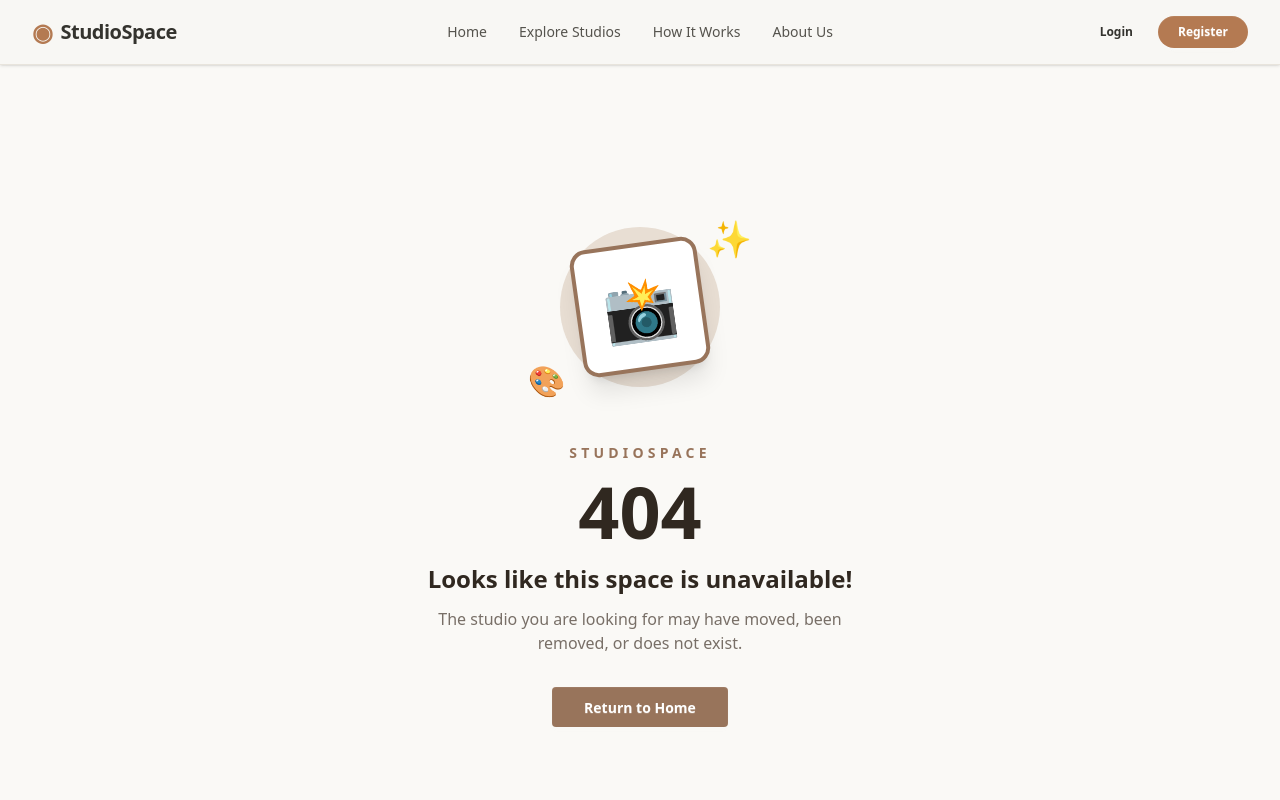
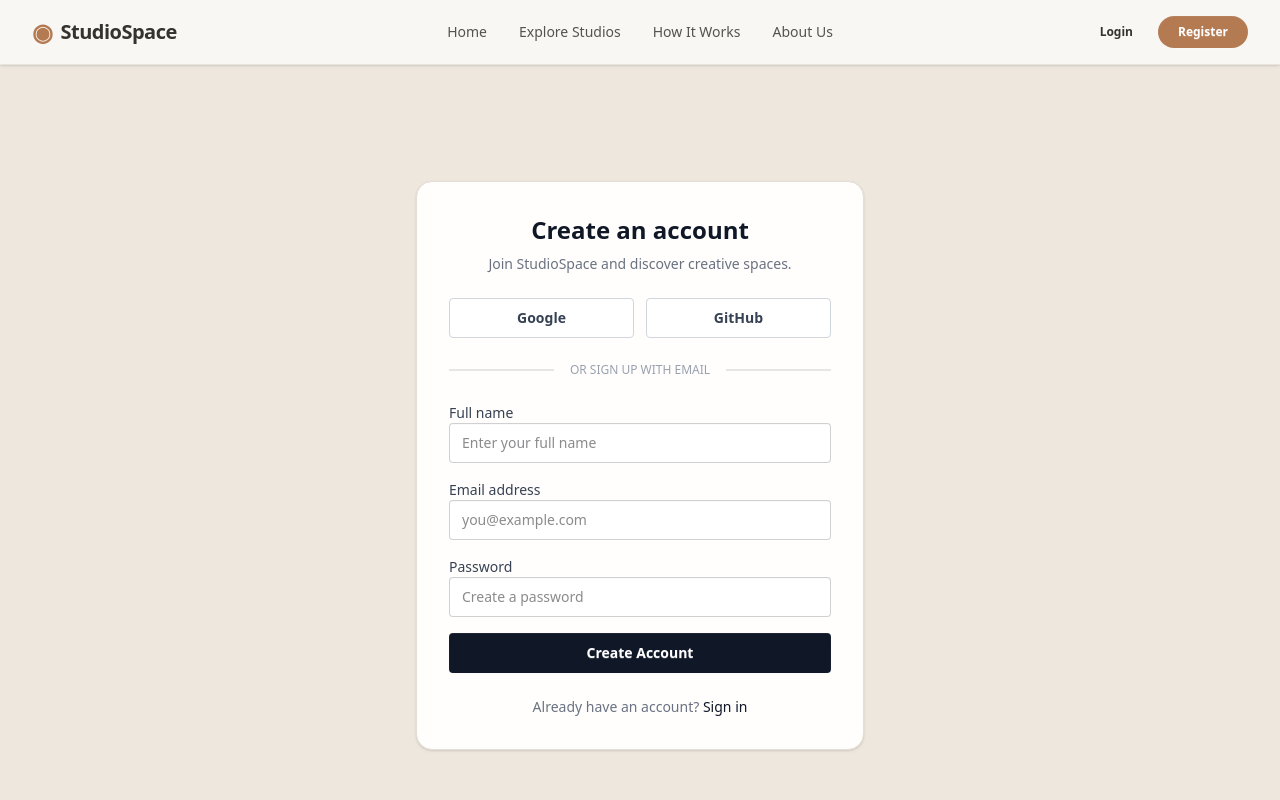
Before and after one commit to sadiaalam200023/A08_PH, a Next.js app: page /sign-up in a window 1280 px wide. Before the commit this address had no page. Shown: the top 800 px of the page. Built offline with nearby package versions, Linux system fonts and the light colour scheme.

Commit message:
sign in , sign up ui

```diff
--- a/app/components/Navbar.tsx
+++ b/app/components/Navbar.tsx
@@ -52,7 +52,7 @@ const Navbar = () => {
 
       <div className="navbar-end hidden gap-3 md:flex">
         <Link
-          href="/login"
+          href="/sign-in"
           className="btn btn-ghost btn-sm rounded-full text-[#34332E]"
         >
           Login
@@ -107,7 +107,7 @@ const Navbar = () => {
             </li>
             <li>
               <Link
-                href="/register"
+                href="/sign-up"
                 className="bg-[#B47A52] text-white hover:bg-[#96613F]"
               >
                 Register
--- a/app/layout.tsx
+++ b/app/layout.tsx
@@ -3,7 +3,7 @@ import { Geist, Geist_Mono } from "next/font/google";
 import "./globals.css";
 import Navbar from "./components/Navbar";
 import Footer from "./components/Footer";
-import CategorySection from "./components/CategorySection";
+
 
 const geistSans = Geist({
   variable: "--font-geist-sans",
@@ -30,7 +30,7 @@ export default function RootLayout({ children }: LayoutProps<"/">) {
 
           <Navbar/>
           {children}
-          <CategorySection/>
+
           <Footer/>
         </body>
     </html>
--- a/app/page.tsx
+++ b/app/page.tsx
@@ -3,12 +3,14 @@
 
 import HomeHero from "@/app/components/HomeHero";
 import FeaturedStudios from "./components/FeaturedStudios";
+import CategorySection from "./components/CategorySection";
 
 export default function Home() {
   return (
     <main className="min-h-screen bg-[#F8F7F4]">
       <HomeHero />
       <FeaturedStudios/>
+      <CategorySection/>
     </main>
   );
 }
--- /dev/null
+++ b/app/sign-in/page.tsx
@@ -0,0 +1,92 @@
+
+import Link from "next/link";
+
+export default function SignInPage() {
+  return (
+    <main className="min-h-screen bg-[#EDE7DE] flex items-center justify-center px-4 py-10">
+      <div className="card w-full max-w-md bg-[#FFFEFC] border border-[#E5DED4] shadow-sm rounded-2xl">
+        <div className="card-body p-8">
+
+          <div className="text-center mb-4">
+            <h1 className="text-2xl font-semibold text-gray-900">
+              Welcome back
+            </h1>
+            <p className="text-sm text-gray-500 mt-2">
+              Sign in to your StudioSpace account.
+            </p>
+          </div>
+
+          {/* Social Login */}
+          <div className="grid grid-cols-2 gap-3">
+            <button type="button" className="btn btn-outline border-gray-300 bg-white text-gray-700 hover:bg-gray-100">
+              Google
+            </button>
+
+            <button type="button" className="btn btn-outline border-gray-300 bg-white text-gray-700 hover:bg-gray-100">
+              GitHub
+            </button>
+          </div>
+
+          <div className="divider text-xs text-gray-400">
+            OR CONTINUE WITH EMAIL
+          </div>
+
+          {/* Email and Password */}
+          <form className="space-y-4">
+
+            <div className="form-control">
+              <label className="label">
+                <span className="label-text font-medium text-gray-700">
+                  Email address
+                </span>
+              </label>
+              <input
+                type="email"
+                placeholder="you@example.com"
+                className="input input-bordered w-full bg-white"
+                required
+              />
+            </div>
+
+            <div className="form-control">
+              <div className="flex justify-between items-center">
+                <label className="label">
+                  <span className="label-text font-medium text-gray-700">
+                    Password
+                  </span>
+                </label>
+
+                <Link href="/forgot-password" className="text-xs text-gray-500 hover:text-gray-900">
+                  Forgot password?
+                </Link>
+              </div>
+
+              <input
+                type="password"
+                placeholder="Enter your password"
+                className="input input-bordered w-full bg-white"
+                required
+              />
+            </div>
+
+            <button
+              type="submit"
+              className="btn w-full bg-gray-900 text-white hover:bg-gray-700 border-none"
+            >
+              Sign In
+            </button>
+
+          </form>
+
+          <p className="text-sm text-center text-gray-500 mt-4">
+            Do not have an account?{" "}
+            <Link href="/sign-up" className="font-medium text-gray-900 hover:underline">
+              Sign up
+            </Link>
+          </p>
+
+        </div>
+      </div>
+    </main>
+  );
+}
--- /dev/null
+++ b/app/sign-up/page.tsx
@@ -0,0 +1,99 @@
+
+import Link from "next/link";
+
+export default function SignUpPage() {
+  return (
+    <main className="min-h-screen bg-[#EDE7DE] flex items-center justify-center px-4 py-10">
+      <div className="card w-full max-w-md bg-[#FFFEFC] border border-[#E5DED4] shadow-sm rounded-2xl">
+        <div className="card-body p-8">
+
+          <div className="text-center mb-4">
+            <h1 className="text-2xl font-semibold text-gray-900">
+              Create an account
+            </h1>
+            <p className="text-sm text-gray-500 mt-2">
+              Join StudioSpace and discover creative spaces.
+            </p>
+          </div>
+
+          {/* Social Login */}
+          <div className="grid grid-cols-2 gap-3">
+            <button type="button" className="btn btn-outline border-gray-300 bg-white text-gray-700 hover:bg-gray-100">
+              Google
+            </button>
+
+            <button type="button" className="btn btn-outline border-gray-300 bg-white text-gray-700 hover:bg-gray-100">
+              GitHub
+            </button>
+          </div>
+
+          <div className="divider text-xs text-gray-400">
+            OR SIGN UP WITH EMAIL
+          </div>
+
+          {/* Registration Form */}
+          <form className="space-y-4">
+
+            <div className="form-control">
+              <label className="label">
+                <span className="label-text font-medium text-gray-700">
+                  Full name
+                </span>
+              </label>
+              <input
+                type="text"
+                placeholder="Enter your full name"
+                className="input input-bordered w-full bg-white"
+                required
+              />
+            </div>
+
+            <div className="form-control">
+              <label className="label">
+                <span className="label-text font-medium text-gray-700">
+                  Email address
+                </span>
+              </label>
+              <input
+                type="email"
+                placeholder="you@example.com"
+                className="input input-bordered w-full bg-white"
+                required
+              />
+            </div>
+
+            <div className="form-control">
+              <label className="label">
+                <span className="label-text font-medium text-gray-700">
+                  Password
+                </span>
+              </label>
+              <input
+                type="password"
+                placeholder="Create a password"
+                className="input input-bordered w-full bg-white"
+                required
+              />
+            </div>
+
+            <button
+              type="submit"
+              className="btn w-full bg-gray-900 text-white hover:bg-gray-700 border-none"
+            >
+              Create Account
+            </button>
+
+          </form>
+
+          <p className="text-sm text-center text-gray-500 mt-4">
+            Already have an account?{" "}
+            <Link href="/sign-in" className="font-medium text-gray-900 hover:underline">
+              Sign in
+            </Link>
+          </p>
+
+        </div>
+      </div>
+    </main>
+  );
+}
```
